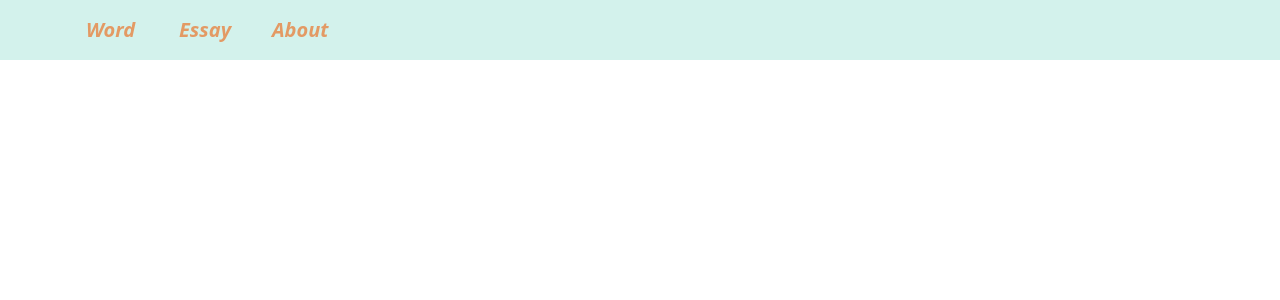
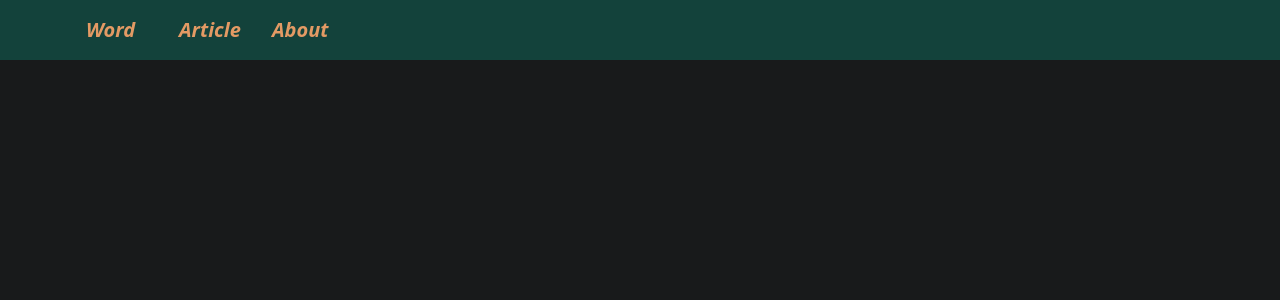
Before and after one commit to stayhungry134/Django_words, a Django app: template templates/base.html in a window 1280 px wide. Shown: the top 300 px of the page. Run offline with Django 4.2, Linux system fonts and the light colour scheme; the template is opened without the code that fills it, so the values that code supplies are empty; some libraries are stand-ins or nearby versions.

```diff
--- a/ebbinghaus/models.py
+++ b/ebbinghaus/models.py
@@ -37,7 +37,9 @@ class LearnWords(models.Model):
     def save(self, force_insert=False, force_update=False, using=None, update_fields=None):
         import datetime
         today = datetime.date.today()
-        reviews = eval(self.review_times)
+        reviews = self.review_times
+        if isinstance(self.review_times, str):
+            reviews = eval(reviews)
 
         # 保证前面的天数复习完，才能出现后面的天数
         for i, date in enumerate(reviews):
--- a/ebbinghaus/views.py
+++ b/ebbinghaus/views.py
@@ -43,6 +43,7 @@ def get_article(request, article_id):
     # 使用 span 标签包裹单词
     article.content = article.content.replace(' ', '</span> <span class="word">')
     article.content = article.content.replace(',</span>', '</span>, ')
+    article.content = article.content.replace('.</span>', '</span>. ')
     article.content = article.content.replace('<p>', '<p class="my-3"><span class="word">')
     article.content = article.content.replace('</p>', '</span></p>')
     # 查询date的单词
--- a/static/css/base.css
+++ b/static/css/base.css
@@ -1,5 +1,10 @@
+body {
+  background: #181a1b;
+  color: #fff;
+}
+
 .header {
-  background: #d3f2ec;
+  background-color: #13423b;
   font-weight: bold;
   height: 60px;
   align-items: center;
--- a/static/css/base.scss
+++ b/static/css/base.scss
@@ -1,5 +1,10 @@
+// 设置一个夜间模式的颜色
+body{
+    background: #181a1b;
+  color: #fff;
+}
 .header{
-  background: #d3f2ec;
+  background-color: #13423b;
   font-weight: bold;
   height: 60px;
   align-items: center;
--- a/static/css/ebbinghaus/article.css
+++ b/static/css/ebbinghaus/article.css
@@ -1,3 +1,6 @@
+.article {
+  position: relative;
+}
 .article .content {
   font-size: 20px;
 }
@@ -22,6 +25,7 @@
 }
 .word-card .card-header {
   font-size: 1.5em;
+  background-color: #ddd;
 }
 .word-card .card-header .pronunciation span {
   border-radius: 15px;
--- a/static/css/ebbinghaus/article.scss
+++ b/static/css/ebbinghaus/article.scss
@@ -1,4 +1,5 @@
 .article {
+  position: relative;
   .date{}
   .content{
     font-size: 20px;
@@ -24,6 +25,7 @@
 
   .card-header{
     font-size: 1.5em;
+    background-color: #ddd;
     .pronunciation{
       span{
         border-radius: 15px;
@@ -42,7 +44,6 @@
         background: #28bea0;
         color: #fff;
       }
-      i{}
     }
   }
   .web-word{
--- a/static/css/ebbinghaus/word_table.css
+++ b/static/css/ebbinghaus/word_table.css
@@ -5,7 +5,7 @@
 .main {
   margin: 50px auto;
   min-width: 1200px;
-  border: #77bbaf solid 3px;
+  border: #366d63 solid 3px;
 }
 .main .header-title {
   margin: 30px auto;
@@ -22,10 +22,10 @@
 }
 .main .header-title .today span {
   font-size: 23px;
-  color: #77bbaf;
+  color: #7ebeb3;
 }
 .main .table-header {
-  background-color: #d3f2ec;
+  background-color: #13423b;
   font-weight: bold;
   height: 80px;
   align-items: center;
--- a/static/css/ebbinghaus/word_table.scss
+++ b/static/css/ebbinghaus/word_table.scss
@@ -4,7 +4,7 @@
 .main {
   margin: 50px auto;
   min-width: 1200px;
-  border: #77bbaf solid 3px;
+  border: #366d63 solid 3px;
 
   .header-title {
     margin: 30px auto;
@@ -23,13 +23,13 @@
 
       span {
         font-size: 23px;
-        color: #77bbaf;
+        color: #7ebeb3;
       }
     }
   }
 
   .table-header {
-    background-color: #d3f2ec;
+    background-color: #13423b;
     font-weight: bold;
     height: 80px;
     align-items: center;
--- a/templates/base.html
+++ b/templates/base.html
@@ -14,8 +14,8 @@
     <div class="header container-fluid">
         <div class="container h-100">
             <ul class="row nav nav-pills w-100">
-                <li class="col-1 nav-item h-100 p-0"><a href="" class="nav-link w-100 h-100 d-block">Word</a></li>
-                <li class="col-1 nav-item h-100 p-0"><a href="" class="nav-link w-100 h-100 d-block">Essay</a></li>
+                <li class="col-1 nav-item h-100 p-0"><a href="{% url 'ebbinghaus:words' %}" class="nav-link w-100 h-100 d-block">Word</a></li>
+                <li class="col-1 nav-item h-100 p-0"><a href="{% url 'ebbinghaus:article' 1 %}" class="nav-link w-100 h-100 d-block">Article</a></li>
                 <li class="col-1 nav-item h-100 p-0"><a href="" class="nav-link w-100 h-100 d-block">About</a></li>
             </ul>
         </div>
```
Also changed, not shown: templates/ebbinghaus/article.html (+37 -8 lines), templates/ebbinghaus/ebbinghaus.html (+13 -0 lines), 2 other files.
